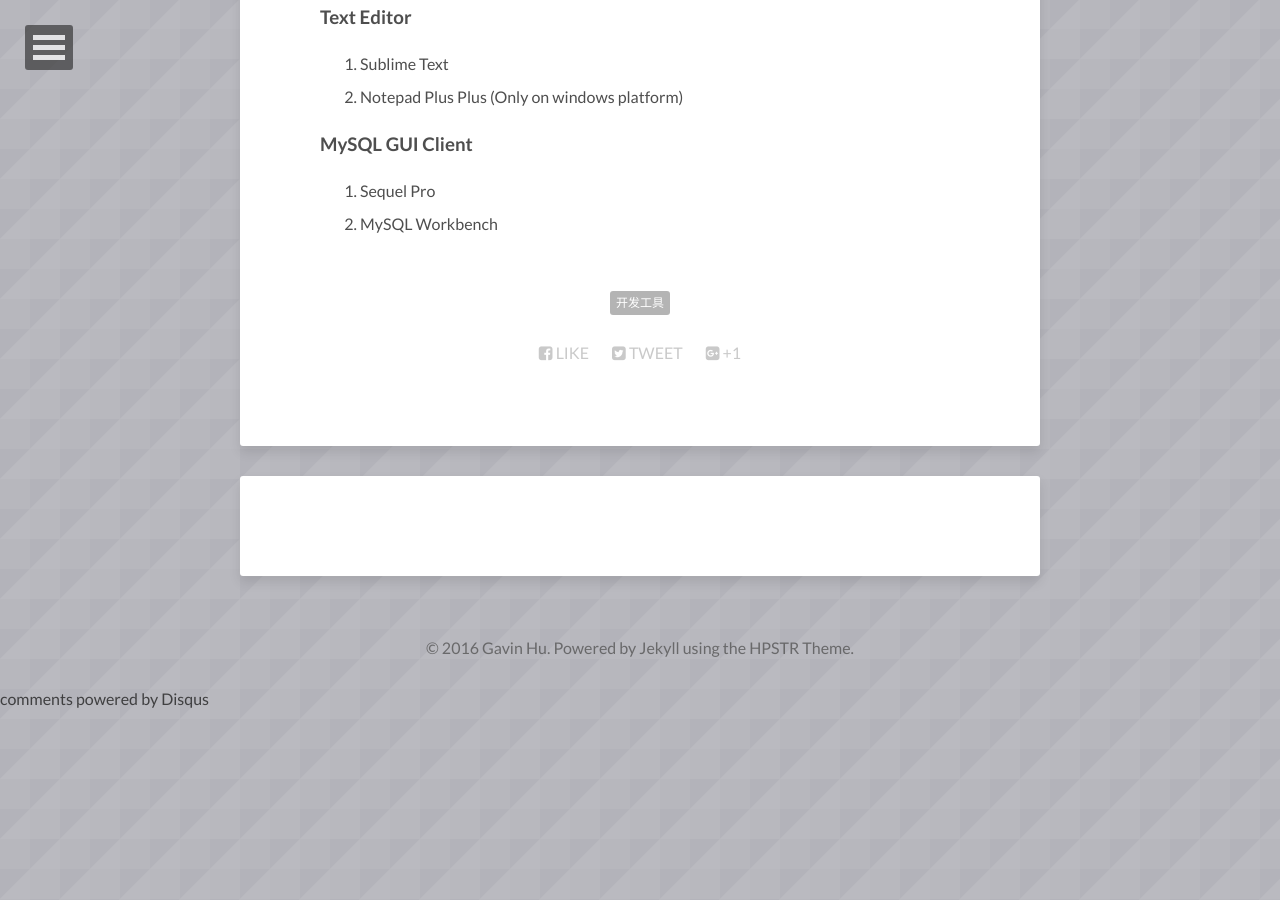
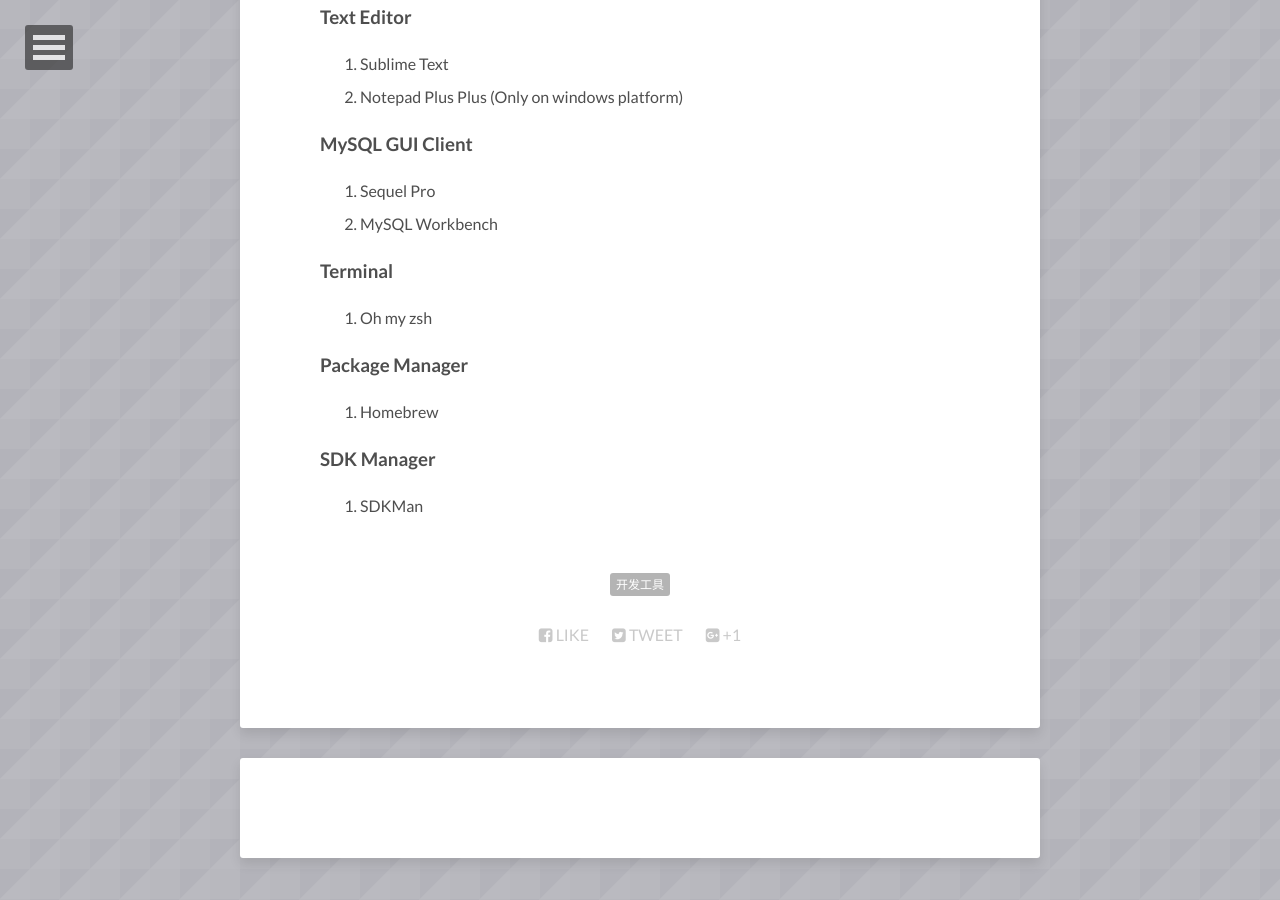
Before and after one commit to gavin-hu/gavin-hu.github.io, a Jekyll site: the page built from _posts/2016-01-12-my-development-tools.md, in a window 1280 px wide and 900 px high, scrolled down 721 px. Built offline with Jekyll 4.4.1, drawn with Linux system fonts in a browser that asks for light colours; nearby versions of some CDN libraries; comment, search, counter and statistics services are not loaded; before the commit the page ends 1429 px from its top, so only the background shows below that.

Commit message:
add new tools

```diff
--- a/_posts/2016-01-12-my-development-tools.md
+++ b/_posts/2016-01-12-my-development-tools.md
@@ -27,3 +27,12 @@
 ### MySQL GUI Client
 1. Sequel Pro
 2. MySQL Workbench
+
+### Terminal
+1. Oh my zsh
+
+### Package Manager
+1. Homebrew
+
+### SDK Manager
+1. SDKMan
```
